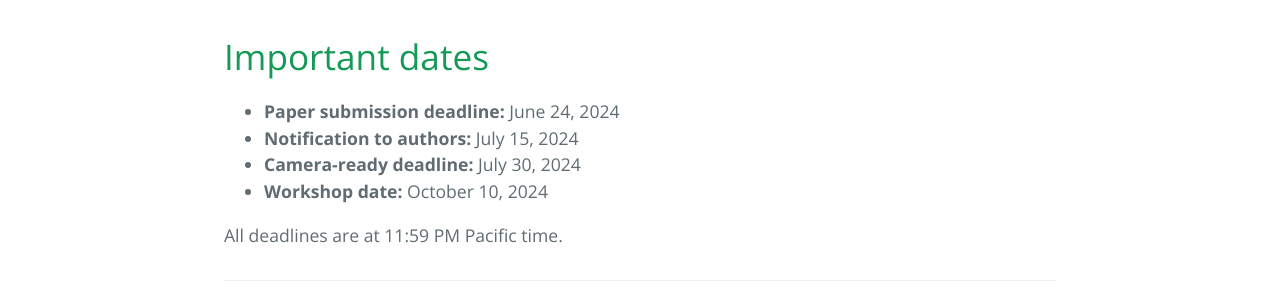
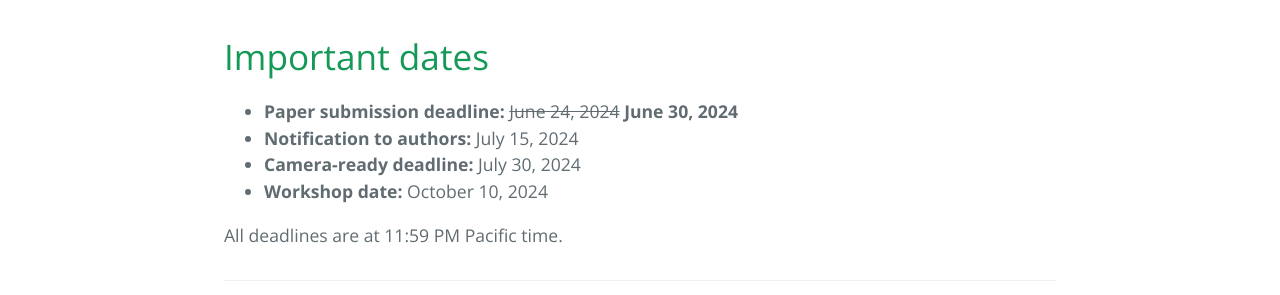
Before and after one commit to miccai-pilm/miccai-pilm.github.io, a Jekyll site: the page built from dates.md, in a window 1280 px wide. Shown: the part 499-794 px from the top of the page. Built offline with Jekyll 4.4.1, drawn with Linux system fonts in a browser that asks for light colours.

Commit message:
Update _config.yml

```diff
--- a/_config.yml
+++ b/_config.yml
@@ -9,7 +9,7 @@ workshop:
   host: "MICCAI 2024<br>Marrakesh, Morocco<br>October 10, 2024"
   submission_link: https://cmt3.research.microsoft.com/PILM2024
   dates:
-    submission: June 24, 2024
+    submission: ~~June 24, 2024~~ **June 30, 2024**
     decision: July 15, 2024
     camera_ready: July 30, 2024
     workshop: October 10, 2024
```
